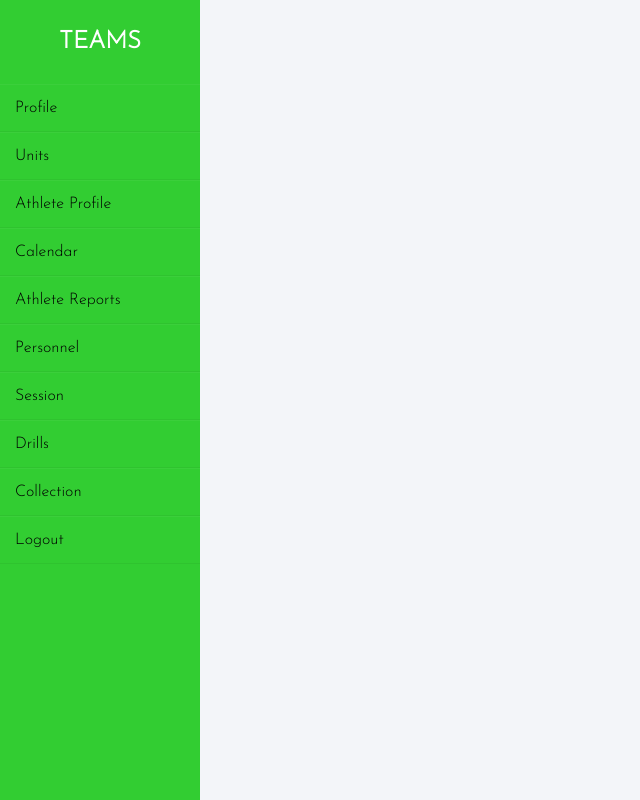
After one commit to Nelsonlobojo/football-management-system, a Flask app: template templates/sidebar.html in a window 1280 px wide. The commit adds this page. Shown: the whole page, without its empty margins (0-640 px from the left). Run offline with Flask 2, Linux system fonts and the light colour scheme; the template is opened without the code that fills it, so the values that code supplies are empty.

Commit message:
added sidebar

```diff
--- a/app.py
+++ b/app.py
@@ -20,7 +20,7 @@ class User(db.Model):
         return '<User %r>'% self.id
 
 @app.route('/')
-def index():
+def landing():
     return render_template("landingpage.html")
 
 @app.route('/login', methods=['POST', 'GET'])
--- /dev/null
+++ b/static/css/sidebar_styles.css
@@ -0,0 +1,47 @@
+@import url('https://fonts.googleapis.com/css2?family=Josefin+Sans:wght@300&display=swap');
+
+* {
+    margin: 0;
+    padding: 0;
+    box-sizing: border-box;
+    list-style: none;
+    text-decoration: none;
+    font-family: 'Josefin Sans', sans-serif;
+}
+
+body {
+    background: #f3f5f9;
+}
+
+.wrapper {
+    display: flex;
+    position: relative;
+}
+.wrapper .sidebar {
+    position: fixed;
+    width: 200px;
+    height: 100%;
+    background: limegreen;
+    padding: 30px 0;
+}
+.wrapper .sidebar h2 {
+    color: #fff;
+    text-transform: uppercase;
+    text-align: center;
+    margin-bottom: 30px;
+}
+.wrapper .sidebar ul li {
+    padding: 15px;
+    border-bottom: 1px solid rgba(0,0,0,0.05);
+    border-top: 1px solid rgba(225,225,225,0.05);
+}
+.wrapper .sidebar ul li a {
+    color: #bdb8d7;
+    display: block;
+}
+.wrapper .sidebar ul li:hover {
+    background: lightgreen;
+}
+.wrapper .sidebar ul li:hover a {
+    color: #fff;
+}
--- a/static/js/script.js
+++ b/static/js/script.js
@@ -26,7 +26,7 @@ document.getElementById('4').onclick = function changeContent() {
 }
 }
 
-const hamburger = document.querySelector('#hamburger');
+/*const hamburger = document.querySelector('#hamburger');
 const header = document.querySelector('header')
 const overlay = document.querySelector('.overlay');
 hamburger.addEventListener('click', function(){
@@ -42,4 +42,4 @@ hamburger.addEventListener('click', function(){
         overlay.classList.remove('fade-out');
     }
 
-});
+});*/
--- a/templates/landingpage.html
+++ b/templates/landingpage.html
@@ -24,7 +24,7 @@
         <li><a href="#">Product</a></li>
         <li><a href="#">Blog</a></li>
         <li><a href="#">Contact</a></li>
-        <li><a class="login" href="#">Login</a></li>
+        <li><a class="login" href="login">Login</a></li>
       </ul>
     </header>
     <div class="content">
--- /dev/null
+++ b/templates/sidebar.html
@@ -0,0 +1,31 @@
+<!DOCTYPE html>
+<html lang="en">
+<head>
+    <meta charset="UTF-8">
+    <meta http-equiv="X-UA-Compatible" content="IE=edge">
+    <meta name="viewport" content="width=device-width, initial-scale=1.0">
+    <link rel="stylesheet" href="{{ url_for('static', filename = 'css/sidebar_styles.css')}}">
+    <title>Teams</title>
+</head>
+<body>
+
+<div class="wrapper">
+    <div class="sidebar">
+        <h2>TEAMS</h2>
+        <ul>
+            <li><a href="#"></a>Profile</li>
+            <li><a href="#"></a>Units</li>
+            <li><a href="#"></a>Athlete Profile</li>
+            <li><a href="#"></a>Calendar</li>
+            <li><a href="#"></a>Athlete Reports</li>
+            <li><a href="#"></a>Personnel</li>
+            <li><a href="#"></a>Session</li>
+            <li><a href="#"></a>Drills</li>
+            <li><a href="#"></a>Collection</li>
+            <li><a href="#"></a>Logout</li>
+        </ul>
+    </div>
+</div>
+
+</body>
+</html>
```
